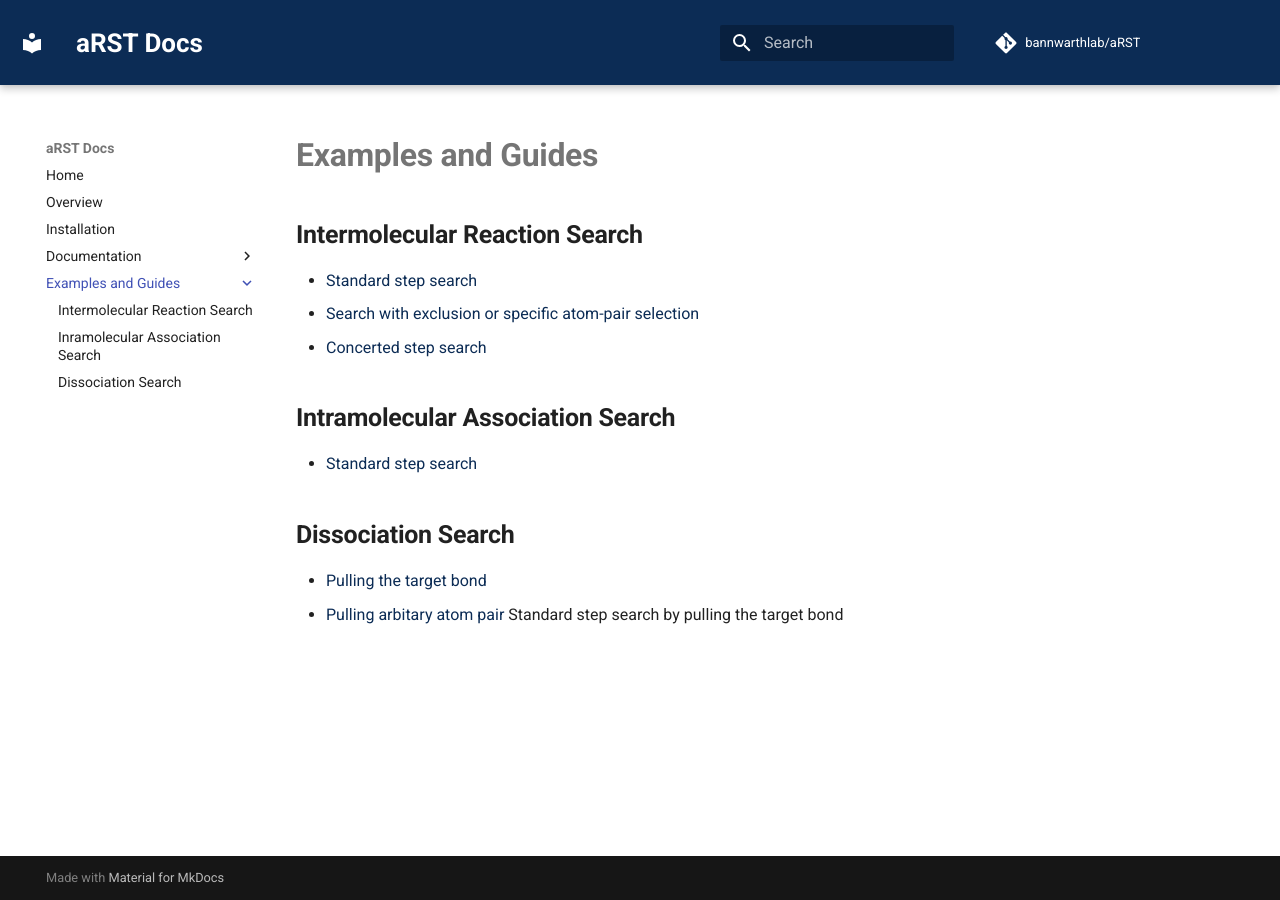
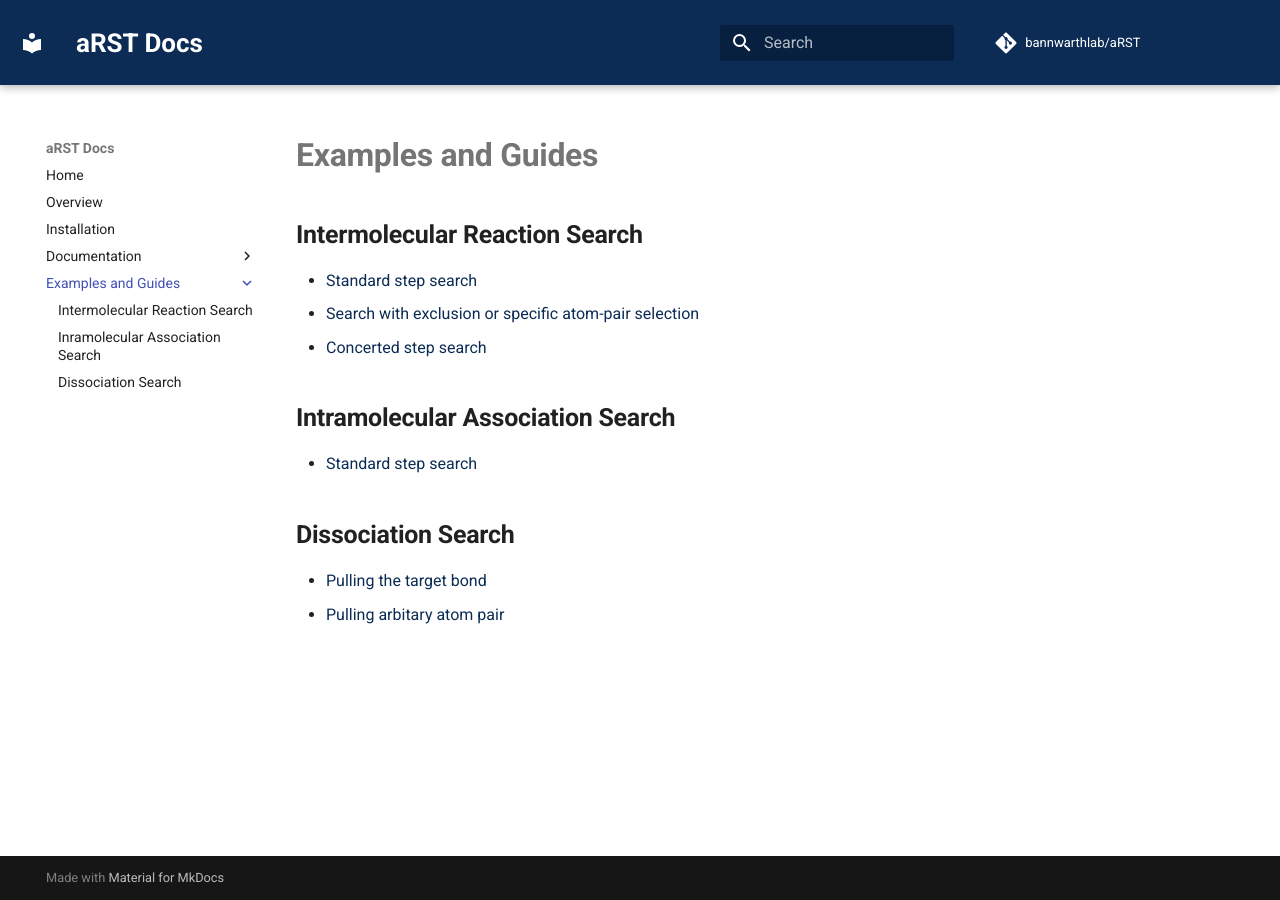
Before and after one commit to BannwarthLab/aRST, an MkDocs documentation site: the page built from docs/examples/index.md, in a window 1280 px wide. Built offline with MkDocs 1.6.1 and Material for MkDocs 9.7.7, drawn with Linux system fonts in a browser that asks for light colours.

Commit message:
add docs

```diff
--- a/docs/examples/index.md
+++ b/docs/examples/index.md
@@ -11,4 +11,3 @@
 ## Dissociation Search
 - [Pulling the target bond](disso.md#standard-step-search-by-pulling-the-target-bond)
 - [Pulling arbitary atom pair](disso.md#step-search-by-pulling-arbitary-atom-pair)
-Standard step search by pulling the target bond
```
